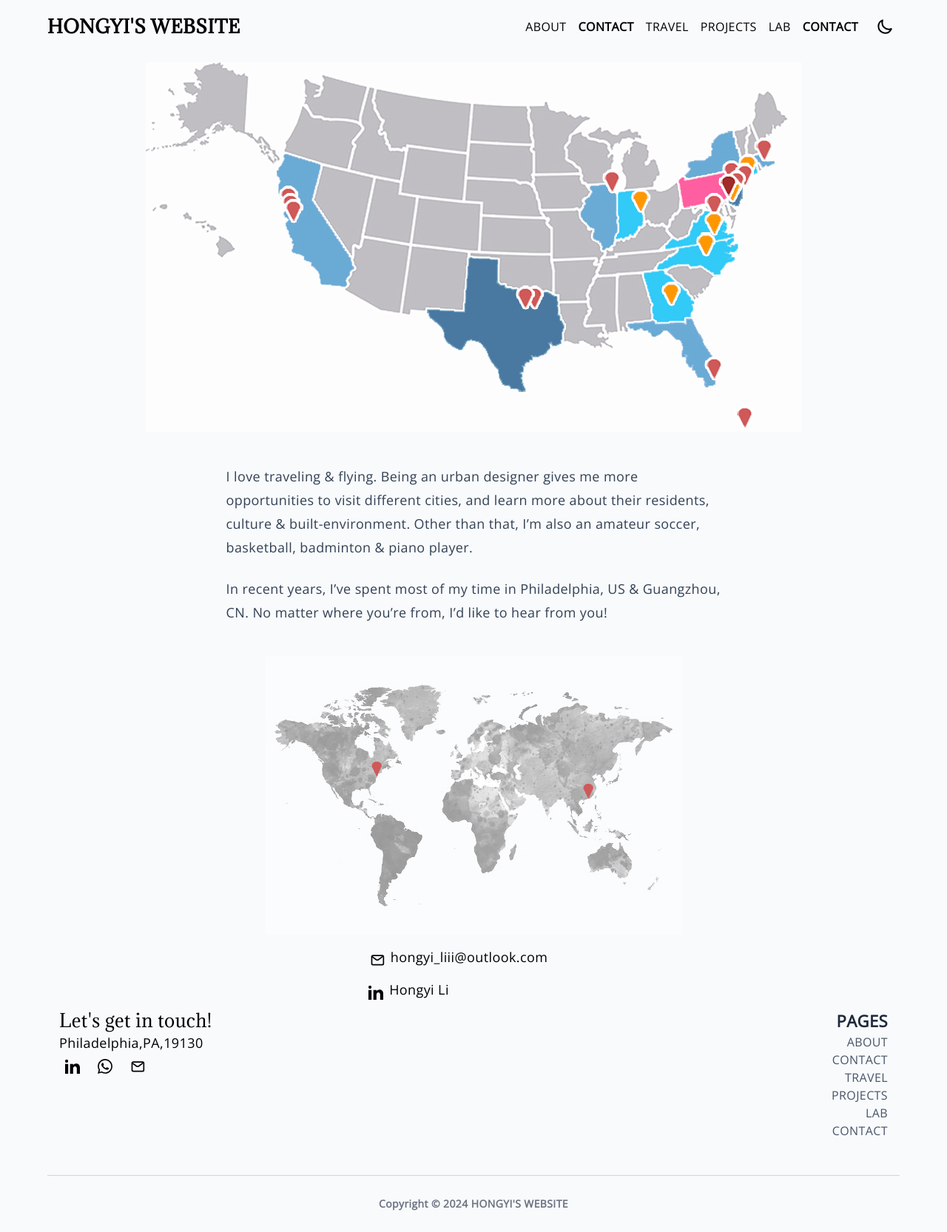
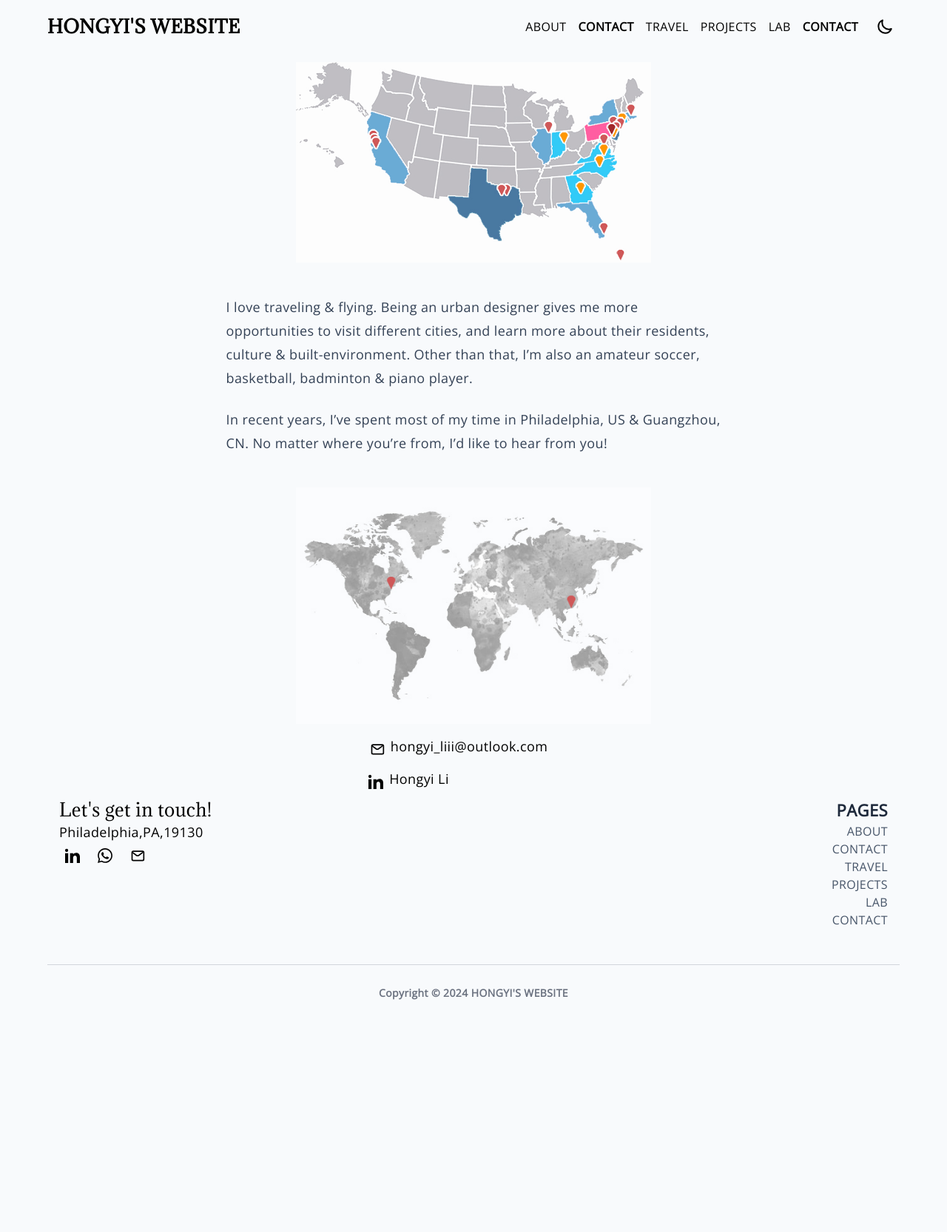
Before and after one commit to hongyili-hl/hongyili-hl.github.io, a Jekyll site: the page built from tags.md, in a window 1280 px wide. Shown: the whole page at 74% size. Built offline with Jekyll 4.4.1, drawn with Linux system fonts in a browser that asks for light colours; after the commit the page ends 1381 px from its top, so only the background shows below that.

Commit message:
Update contact.html

```diff
--- a/_layouts/contact.html
+++ b/_layouts/contact.html
@@ -3,7 +3,7 @@
 ---
 
 <div class="flex justify-center py-1 md:py-2">
-  <img src="/assets/images/Footprint Map.jpg" alt="" class="basis-2/6  w-11/12 md:w-11/12 p-2 md:px-0" oncontextmenu="return false" ondragstart="return false" style="-webkit-touch-callout: none;-webkit-user-select: none;-moz-user-select: none;-ms-user-select: none;user-select: none">
+  <img src="/assets/images/Footprint Map.jpg" alt="" class="basis-2/6  w-11/12 md:w-5/12 p-2 md:px-0" oncontextmenu="return false" ondragstart="return false" style="-webkit-touch-callout: none;-webkit-user-select: none;-moz-user-select: none;-ms-user-select: none;user-select: none">
 </div>
 <div class="flex justify-center py-4 md:py-8">
   <article class="prose md:prose-lg prose-p:font-extralight prose-headings:font-light prose-slate dark:prose-invert prose-img:mx-auto prose-img:w-2/3">
@@ -11,7 +11,7 @@
   </article>
 </div>
 <div class="flex justify-center py-1 md:py-2">
-  <img src="/assets/images/Map.jpg" alt="" class="basis-2/6  w-11/12 md:w-11/12 p-2 md:px-0" oncontextmenu="return false" ondragstart="return false" style="-webkit-touch-callout: none;-webkit-user-select: none;-moz-user-select: none;-ms-user-select: none;user-select: none">
+  <img src="/assets/images/Map.jpg" alt="" class="basis-2/6  w-11/12 md:w-5/12 p-2 md:px-0" oncontextmenu="return false" ondragstart="return false" style="-webkit-touch-callout: none;-webkit-user-select: none;-moz-user-select: none;-ms-user-select: none;user-select: none">
 </div>
 <div class="flex justify-center py-1 md:py-6" style="margin: 0 48px 0 0">
   <a class="p-2" href="{{site.rrss.email}}">
```
